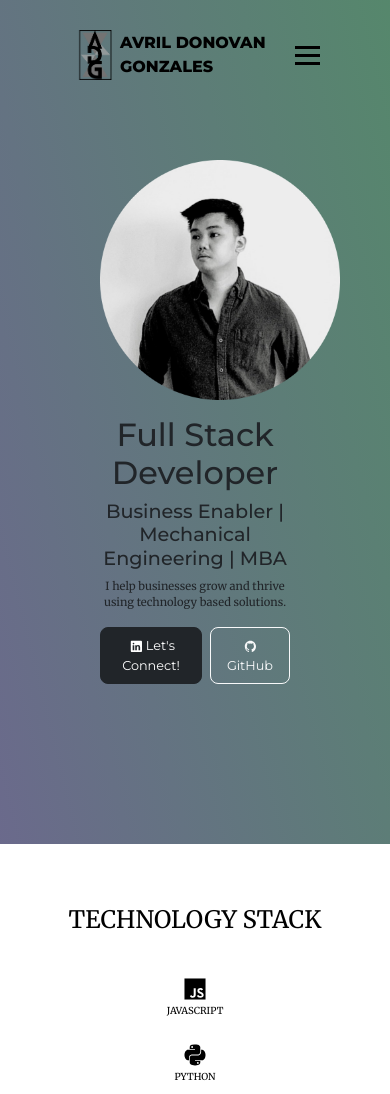
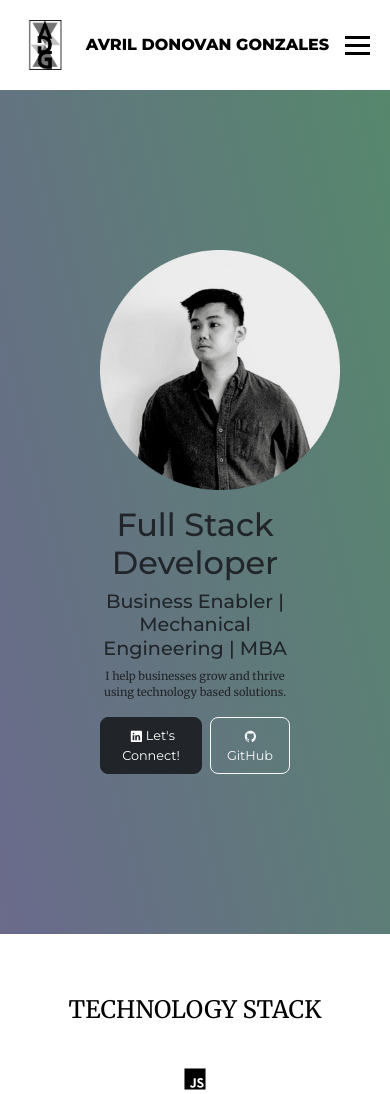
Before and after one commit to adgonzales18/Personal-Website, a React (Vite) app: page / in a window 390 px wide. Shown: the top 1094 px of the page. Built offline with nearby package versions, Linux system fonts and the light colour scheme.

Commit message:
unfixed header below 640px

```diff
--- a/src/components/TechStackCard.jsx
+++ b/src/components/TechStackCard.jsx
@@ -2,8 +2,8 @@ import React from 'react'
 
 function TechStackCard({icon, techName}) {
   return (
-    <div className="col-lg-2 col-md-4 col-sm-6">
-        <div className='techstack-card'>
+    <div className="col-lg-2 col-md-4 col-sm-4 col-6">
+        <div className="techstack-card">
             {icon}
             <h2>{techName}</h2>
         </div>
--- a/src/components/techStackCard.css
+++ b/src/components/techStackCard.css
@@ -1,6 +1,6 @@
 .techstack-card {
     border: none;
-    display: center;
+    display: flex;
     position: relative;
     border-radius: 0;
     background-color: #000000 !important;
@@ -10,6 +10,7 @@
     justify-content: center;
     width: 100px;
     height: 100px;
+    overflow: hidden;
 }
 
 .techstack-card::before{
@@ -25,3 +26,11 @@
     transition: 0.5s;
     transform: scale(0);
 }
+
+
+@media (max-width: 480px) {
+    .techstack-card {
+        width: 30%;
+        height: auto;
+    }
+}
--- a/src/pages/header.css
+++ b/src/pages/header.css
@@ -66,7 +66,7 @@ a.header-name:hover{
 
 
 @media (max-width: 640px) {
-    .header {
+    header {
         position: relative;
         padding: 20px
     }
--- a/src/pages/technologyStack.css
+++ b/src/pages/technologyStack.css
@@ -52,7 +52,6 @@
     .row.tech-stack-logos {
         gap: 10px;
         margin-top: 20px;
-        grid-template-columns: auto;
         font-size: 1.5rem;
     }
 
```
